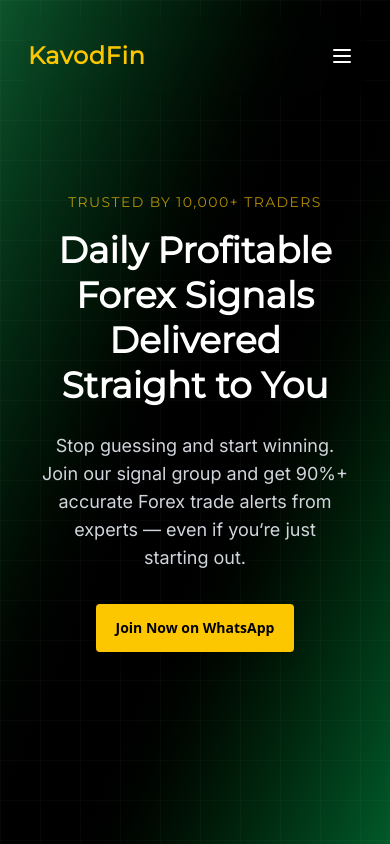
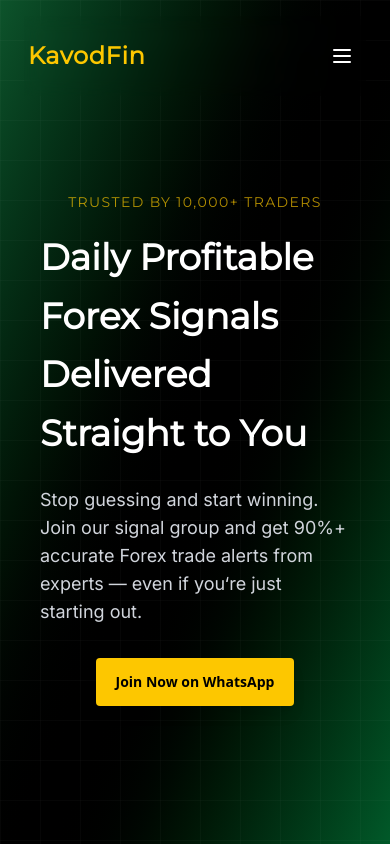
Before and after one commit to Nel-tech/Kavodfin, a Next.js app in the folder kavodfin/: page / in a window 390 px wide. Shown: the top 844 px of the page. Built offline with nearby package versions, Linux system fonts and the light colour scheme.

Commit message:
Update HeroSection component to improve text alignment and readability, ensuring a more engaging presentation for users.

```diff
--- a/kavodfin/src/components/(landing)/HeroSection.tsx
+++ b/kavodfin/src/components/(landing)/HeroSection.tsx
@@ -33,11 +33,11 @@ function HeroSection({ children }: HeroProps) {
                     Trusted by 10,000+ Traders
                 </p>
 
-                <h1 className="text-4xl md:text-4xl lg:text-5xl font-extrabold font-montserrat leading-tight mb-6">
+                <h1 className="text-left text-4xl md:text-4xl lg:text-5xl lg:text-center font-extrabold font-montserrat leading-relaxed mb-6">
                     Daily Profitable Forex Signals Delivered Straight to You
                 </h1>
 
-                <p className="text-gray-300 text-lg font-inter max-w-xl mb-8">
+                <p className="text-gray-300 text-left text-lg  lg:text-center font-inter max-w-xl mb-8">
                     Stop guessing and start winning. Join our signal group and get 90%+ accurate Forex trade alerts from experts — even if you&lsquo;re just starting out.
                 </p>
 
```
